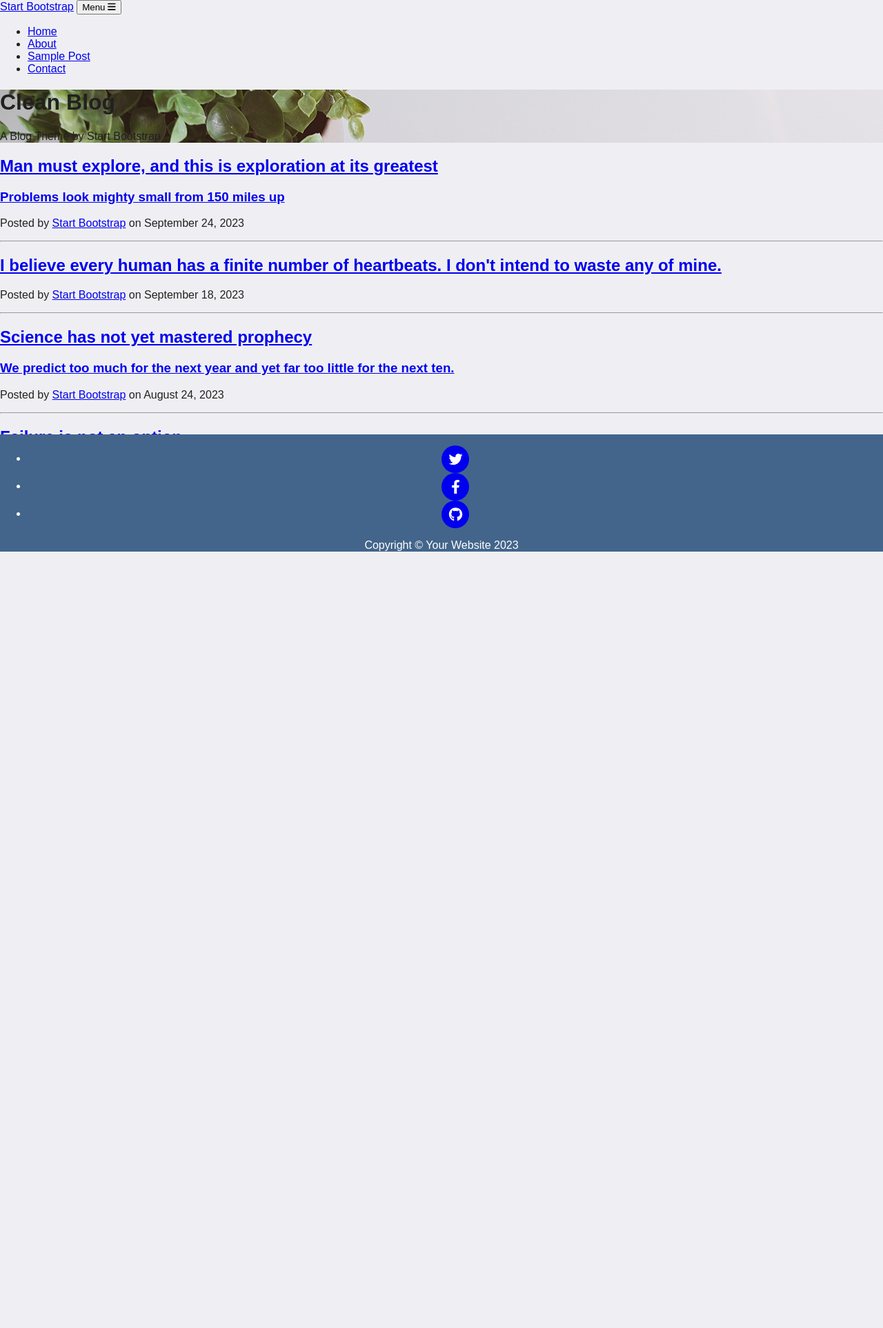
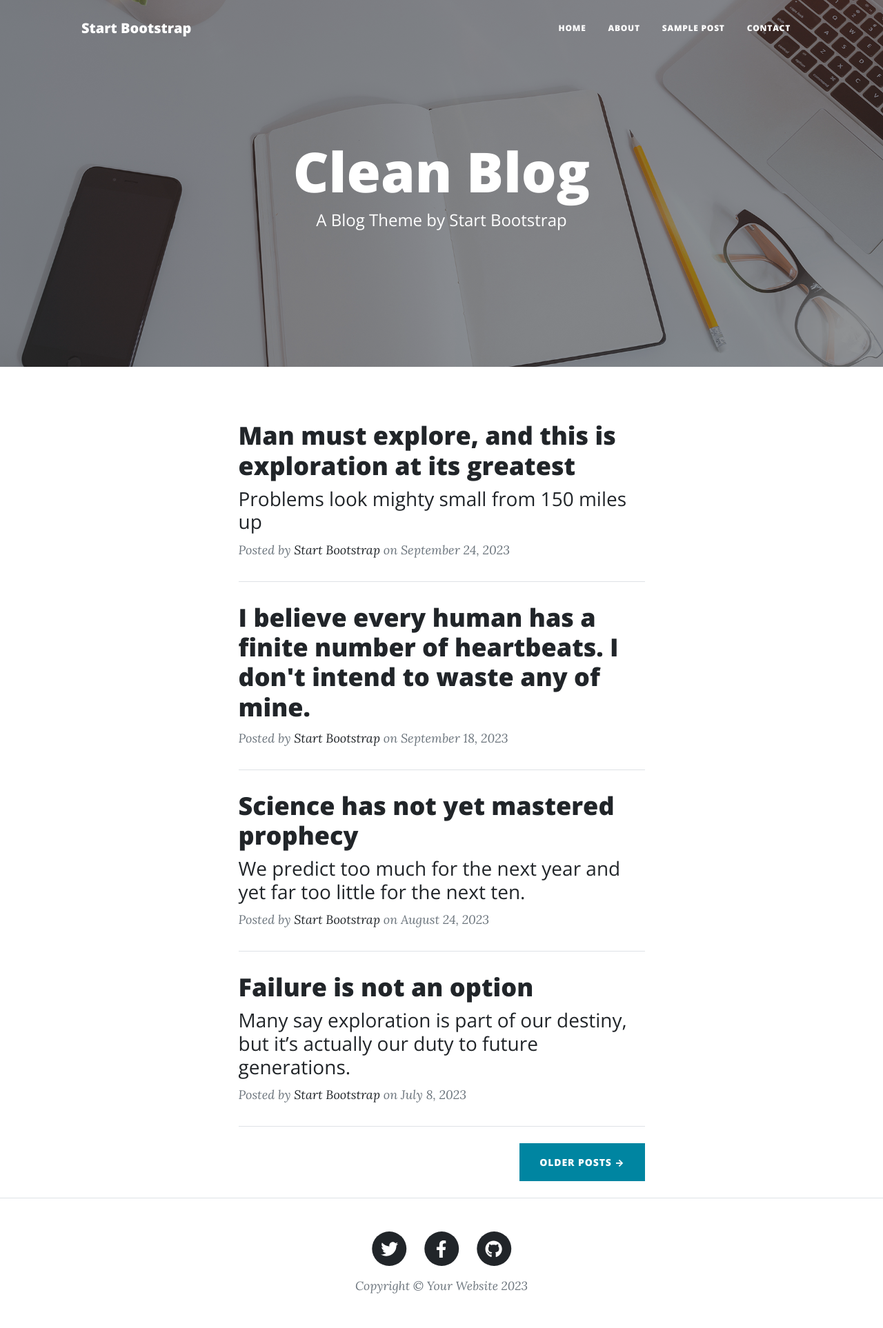
Before and after one commit to armkaviani/PythonBootcamp, a Flask app: page / in a window 1280 px wide. Shown: the whole page at 69% size. Before the commit the page ends 800 px from the top, so only its background shows below. Run offline with Flask 3, Linux system fonts and the light colour scheme; some libraries are stand-ins or nearby versions.

Commit message:
Urls of the header in index.html template have been adjusted.
Signed-off-by: Armaghan Kaviani <armaghankaviani@yahoo.com>

```diff
--- a/BlogCapstoneProject_Styling/templates/index.html
+++ b/BlogCapstoneProject_Styling/templates/index.html
@@ -6,14 +6,14 @@
         <meta name="description" content="" />
         <meta name="author" content="" />
         <title>Clean Blog - Start Bootstrap Theme</title>
-        <link rel="icon" type="image/x-icon" href="assets/favicon.ico" />
+        <link rel="icon" type="image/x-icon" href="{{ url_for('static', filename='assets/favicon.ico')}}" />
         <!-- Font Awesome icons (free version)-->
         <script src="https://use.fontawesome.com/releases/v6.3.0/js/all.js" crossorigin="anonymous"></script>
         <!-- Google fonts-->
         <link href="https://fonts.googleapis.com/css?family=Lora:400,700,400italic,700italic" rel="stylesheet" type="text/css" />
         <link href="https://fonts.googleapis.com/css?family=Open+Sans:300italic,400italic,600italic,700italic,800italic,400,300,600,700,800" rel="stylesheet" type="text/css" />
         <!-- Core theme CSS (includes Bootstrap)-->
-        <link href="css/styles.css" rel="stylesheet" />
+        <link href="{{ url_for('static', filename='css/styles.css')}}" rel="stylesheet" />
     </head>
     <body>
         <!-- Navigation-->
@@ -35,7 +35,7 @@
             </div>
         </nav>
         <!-- Page Header-->
-        <header class="masthead" style="background-image: url('assets/img/home-bg.jpg')">
+        <header class="masthead" style="background-image: url('../static/assets/img/home-bg.jpg')">
             <div class="container position-relative px-4 px-lg-5">
                 <div class="row gx-4 gx-lg-5 justify-content-center">
                     <div class="col-md-10 col-lg-8 col-xl-7">
```
